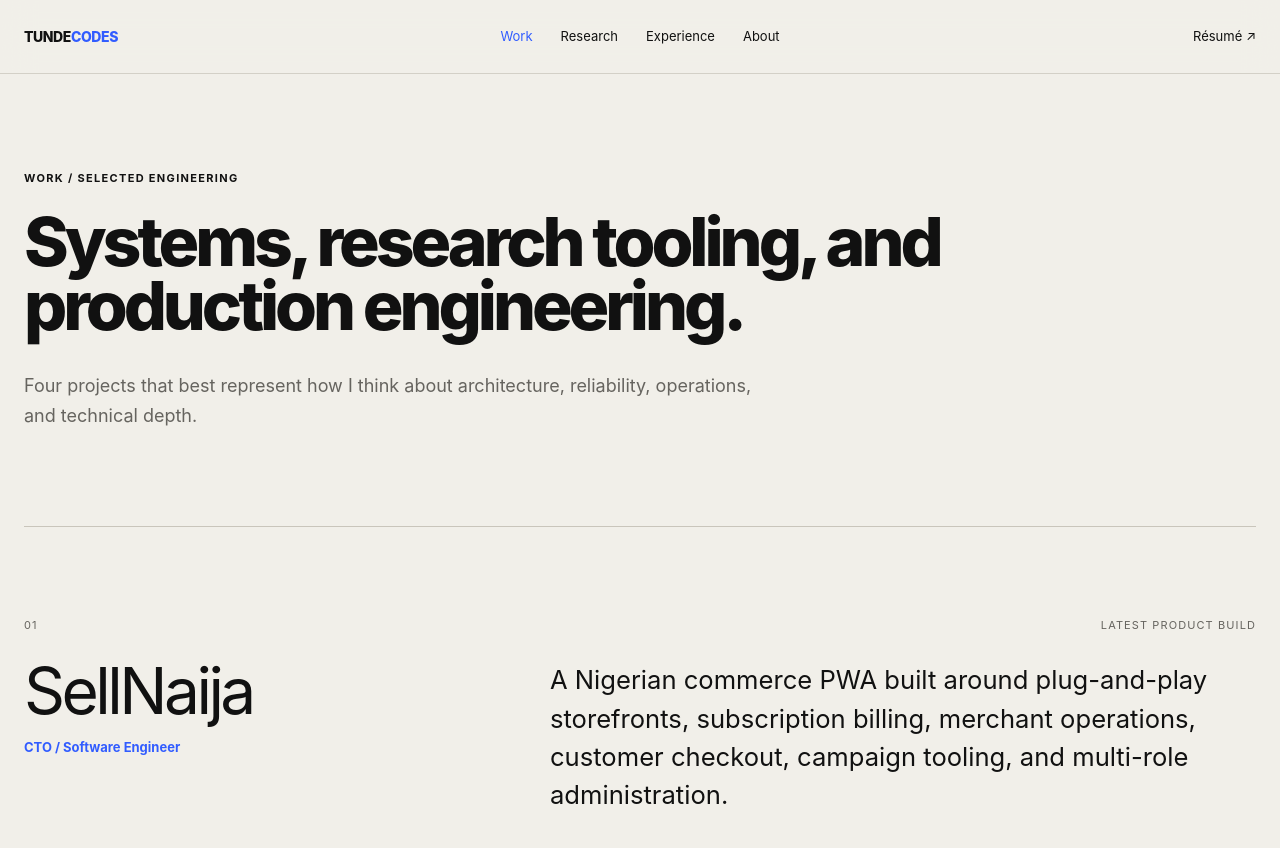
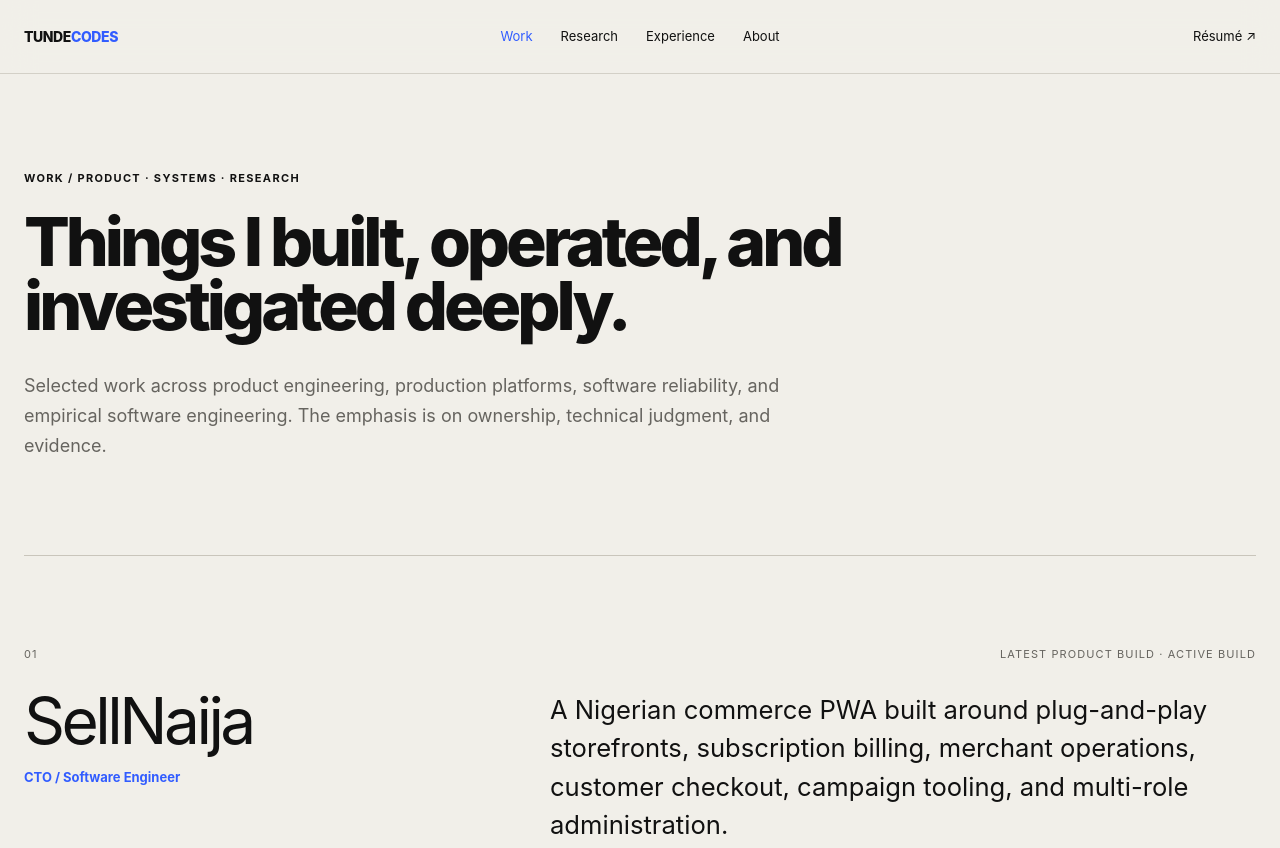
Before and after one commit to xohdik/xohdik.github.io, an Astro site: page /work in a window 1280 px wide. Shown: the top 848 px of the page. Built offline with nearby package versions, Linux system fonts and the light colour scheme; Astro itself is replaced by a stand-in of ours.

Commit message:
polish: reorganize selected work around current flagship projects

```diff
--- a/src/pages/work.astro
+++ b/src/pages/work.astro
@@ -5,12 +5,12 @@ import { selectedWork } from '../data/portfolio';
 
 <BaseLayout
   title="Selected Work — TundeCodes"
-  description="Selected production and research engineering work by Sodiq Babatunde Ologun."
+  description="Selected product, production, and research engineering work by Sodiq Babatunde Ologun."
 >
   <section class="page-hero section-shell reveal">
-    <p class="section-number">WORK / SELECTED ENGINEERING</p>
-    <h1>Systems, research tooling, and production engineering.</h1>
-    <p>Four projects that best represent how I think about architecture, reliability, operations, and technical depth.</p>
+    <p class="section-number">WORK / PRODUCT · SYSTEMS · RESEARCH</p>
+    <h1>Things I built, operated, and investigated deeply.</h1>
+    <p>Selected work across product engineering, production platforms, software reliability, and empirical software engineering. The emphasis is on ownership, technical judgment, and evidence.</p>
   </section>
 
   <section class="case-list section-shell">
@@ -18,7 +18,7 @@ import { selectedWork } from '../data/portfolio';
       <article class="case-study reveal" id={project.slug}>
         <div class="case-kicker">
           <span>{project.index}</span>
-          <span>{project.kind}</span>
+          <span>{project.kind} · {project.status}</span>
         </div>
         <div class="case-grid">
           <div class="case-title">
@@ -40,11 +40,13 @@ import { selectedWork } from '../data/portfolio';
             <div class="case-stack">
               {project.stack.map((item) => <span>{item}</span>)}
             </div>
-            <div class="case-link">
-              <a href={project.href} target={project.href.startsWith('http') ? '_blank' : undefined} rel={project.href.startsWith('http') ? 'noreferrer' : undefined}>
-                Open project context ↗
-              </a>
-            </div>
+            {project.href !== `/work#${project.slug}` && (
+              <div class="case-link">
+                <a href={project.href} target={project.href.startsWith('http') ? '_blank' : undefined} rel={project.href.startsWith('http') ? 'noreferrer' : undefined}>
+                  Open project context ↗
+                </a>
+              </div>
+            )}
           </div>
         </div>
       </article>
```
